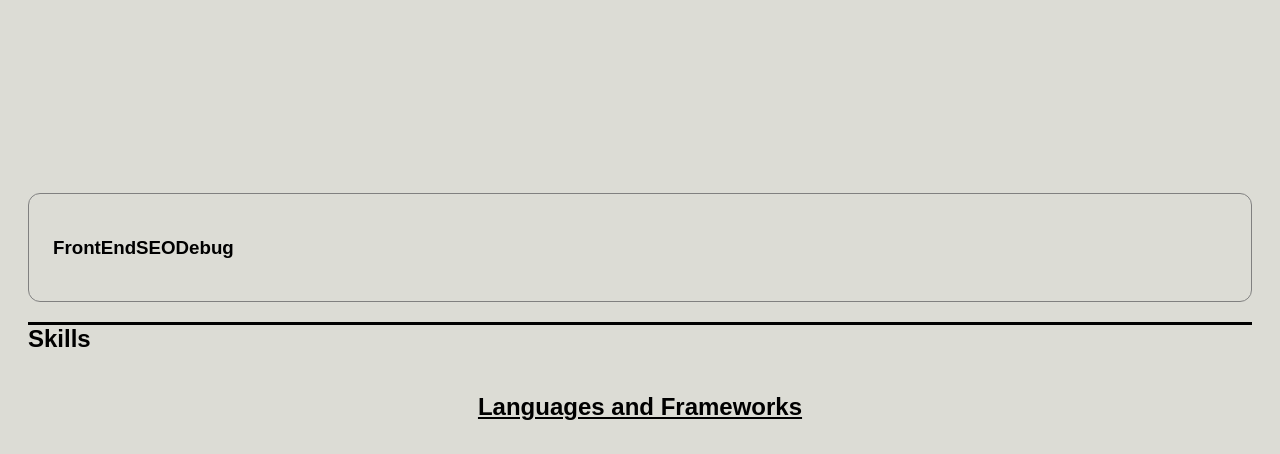
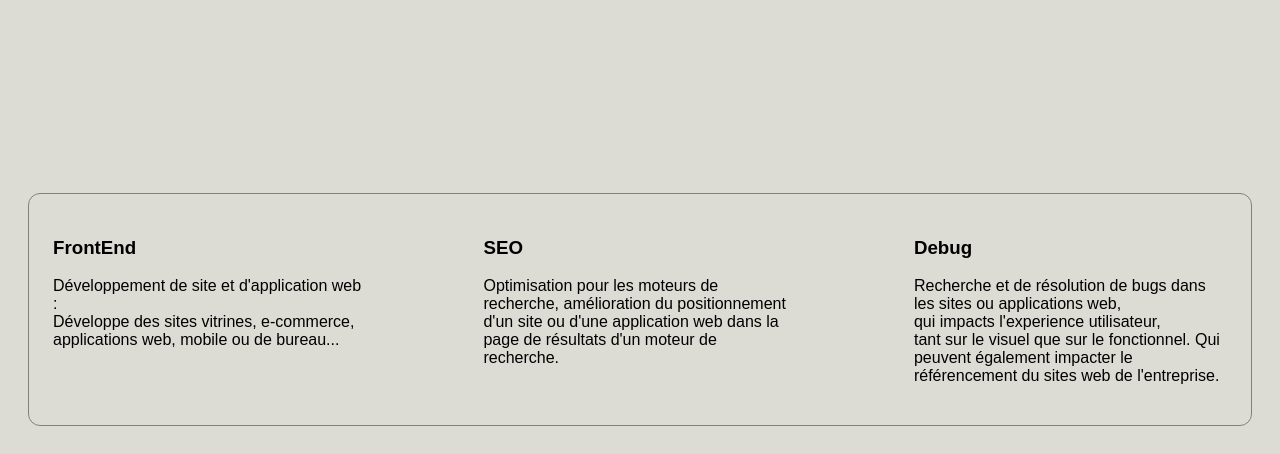
Before and after one commit to Epouvaantail/Portfolio, a plain HTML site: page frontend/index.html in a window 1280 px wide. Shown: the part 698-1152 px from the top of the page. Drawn offline with Linux system fonts and the light colour scheme; a web font is replaced by a local one.

Commit message:
add a section

```diff
--- a/frontend/assets/style.css
+++ b/frontend/assets/style.css
@@ -271,6 +271,12 @@ a {
 	box-shadow: black;
 	display: flex;
 	flex-direction: row;
+	gap: 10%;
+	margin-bottom: 100px;
+}
+
+.service {
+	width: 35%;
 }
 
 /* ---------------------------------------------------------------------------------- */
--- a/frontend/index.html
+++ b/frontend/index.html
@@ -64,14 +64,24 @@
 		</section>
 
 		<section class="box">
-			<div class="">
+			<div class="service">
 				<h3>FrontEnd</h3>
+				<p>Développement de site et d'application web : <br>
+					Développe des sites vitrines, e-commerce, applications web, mobile ou de bureau...
+				</p>
 			</div>
-			<div class="">
+			<div class="service">
 				<h3>SEO</h3>
+				<p>Optimisation pour les moteurs de recherche, amélioration du positionnement<br>
+				 d'un site ou d'une application web dans la page de résultats d'un moteur de recherche.
+				</p>
 			</div>
-			<div class="">
+			<div class="service">
 				<h3>Debug</h3>
+				<p>Recherche et de résolution de bugs dans les sites ou applications web,<br>
+				 qui impacts l'experience utilisateur,<br>
+				 tant sur le visuel que sur le fonctionnel. Qui peuvent également impacter le référencement du sites web de l'entreprise.
+				</p>
 			</div>
 		</section>
 
```
